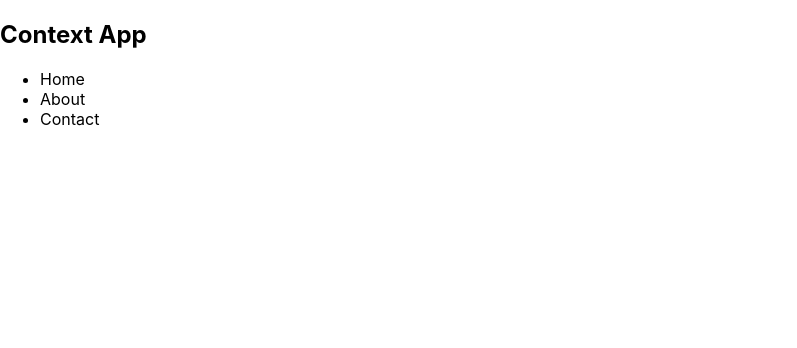
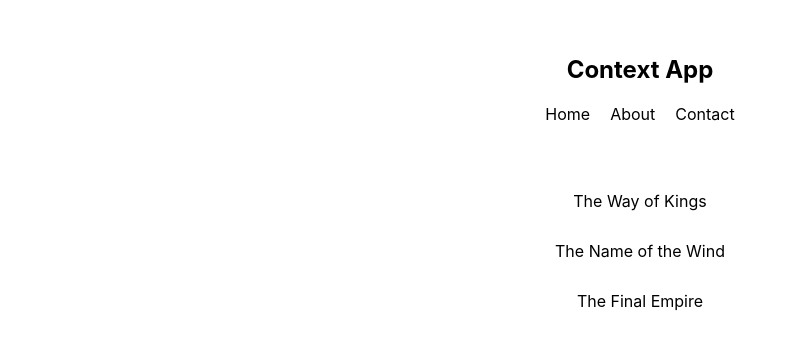
Before and after one commit to dev-xero/context-app-and-hooks, a React (Create React App) app: page / in a window 1280 px wide. Shown: the top 348 px of the page, without its empty margins (0-797 px from the left). Built offline with nearby package versions, Linux system fonts and the light colour scheme.

Commit message:
Updated Index CSS File

```diff
--- a/src/App.jsx
+++ b/src/App.jsx
@@ -1,9 +1,11 @@
 import NavBar from "./components/NavBar";
+import BookList from "./components/BookList";
 
 const App = () => {
   return (
     <div className="App">
       <NavBar />
+      <BookList />
     </div>
   );
 }
--- a/src/index.css
+++ b/src/index.css
@@ -7,7 +7,32 @@
   -moz-osx-font-smoothing: grayscale;
 }
 
-code {
-  font-family: source-code-pro, Menlo, Monaco, Consolas, 'Courier New',
-    monospace;
+/* app styles */
+.App {
+  max-width: 400px;
+  margin: 30px auto;
+  text-align: center;
 }
+nav{
+  padding: 5px;
+}
+nav ul {
+  padding: 0;
+}
+nav ul li {
+  display: inline-block;
+  margin: 0 10px;
+}
+.book-list {
+  padding: 20px;
+  margin-bottom: 20px;
+}
+.book-list ul{
+  padding: 0;
+  list-style-type: none;
+}
+.book-list li {
+  padding: 10px;
+  margin: 10px auto;
+  border-radius: 10px;
+}
```
